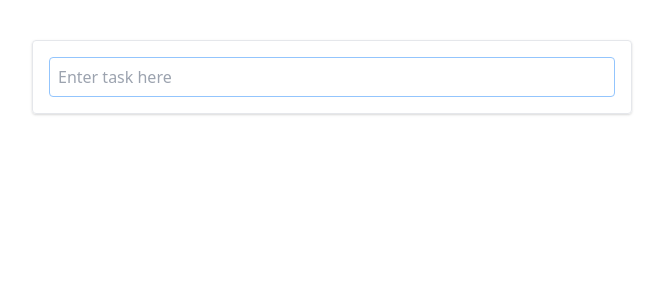
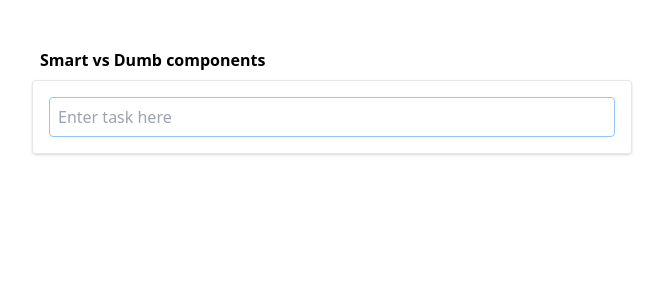
Before and after one commit to reynoldadade/smartdumb, a Nuxt app: page / in a window 1280 px wide. Shown: the top 300 px of the page, without its empty margins (308-971 px from the left). Built offline with nearby package versions, Linux system fonts and the light colour scheme.

Commit message:
modifications

```diff
--- a/components/ToDoContainer.vue
+++ b/components/ToDoContainer.vue
@@ -1,5 +1,7 @@
 <template>
-  <div class="w-1/2 shadow p-2 rounded border">
+  <div class="w-1/2">
+    <div class="p-2 font-semibold">Smart vs Dumb components</div>
+    <div class="w-full shadow p-2 rounded border">
       <ToDoComponent
         v-for="todo in tasks"
         :key="todo.id"
@@ -14,6 +16,7 @@
           placeholder="Enter task here"
           @keydown.enter="addTask(task)"
         />
+      </div>
     </div>
   </div>
 </template>
--- a/components/Todo.vue
+++ b/components/Todo.vue
@@ -1,6 +1,8 @@
 <!-- Please remove this file from your project -->
 <template>
-  <div class="w-full p-2 rounded flex justify-between border border-gray-400">
+  <div
+    class="w-full p-2 rounded flex justify-between border border-gray-400 m-2"
+  >
     <span>
       {{ task.name }}
     </span>
```
Lines whose indentation alone changed are shown as unchanged.
